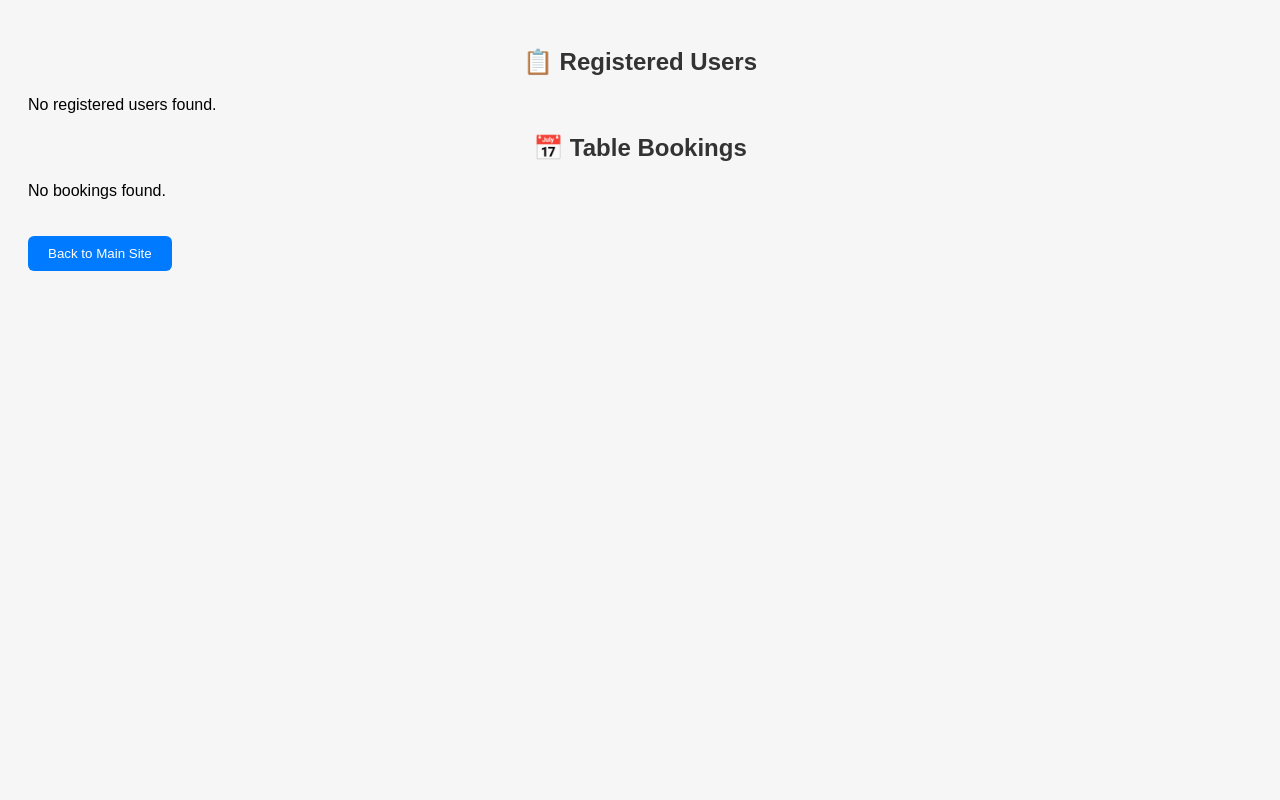
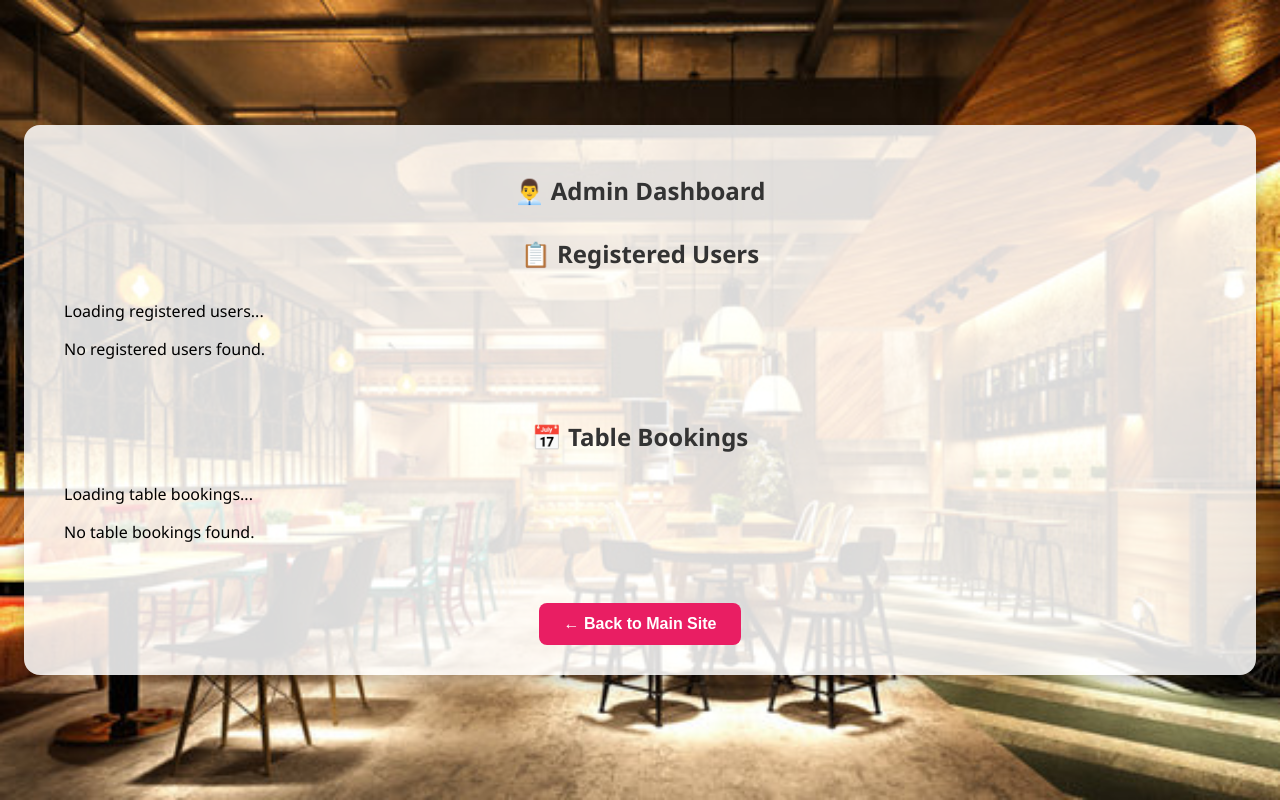
Before and after one commit to Akashmqn/foodiefind, a plain HTML site: page admin.html in a window 1280 px wide. Drawn offline with Linux system fonts and the light colour scheme.

Commit message:
Update admin.html

```diff
--- a/admin.html
+++ b/admin.html
@@ -2,25 +2,41 @@
 <html lang="en">
 <head>
   <meta charset="UTF-8">
-  <title>Admin - Registered Users & Bookings</title>
+  <title>Admin Dashboard - FoodieFinds</title>
   <style>
     body {
-      font-family: Arial, sans-serif;
-      background: #f6f6f6;
-      padding: 20px;
+      margin: 0;
+      font-family: 'Segoe UI', sans-serif;
+      background: url('images/bg.jpg') no-repeat center center fixed;
+      background-size: cover;
+      display: flex;
+      align-items: center;
+      justify-content: center;
+      height: 100vh;
+    }
+
+    .admin-container {
+      background-color: rgba(255, 255, 255, 0.85);
+      padding: 30px 40px;
+      border-radius: 16px;
+      box-shadow: 0 8px 16px rgba(0,0,0,0.2);
+      width: 90%;
+      max-width: 1200px;
+      overflow-y: auto;
+      max-height: 90vh;
     }
 
     h2 {
       text-align: center;
       color: #333;
+      margin-bottom: 30px;
     }
 
     table {
       width: 100%;
       border-collapse: collapse;
+      margin-top: 20px;
       background: white;
-      box-shadow: 0 0 10px rgba(0,0,0,0.1);
-      margin-top: 20px;
     }
 
     th, td {
@@ -30,7 +46,7 @@
     }
 
     th {
-      background-color: #333;
+      background-color: #e91e63;
       color: white;
     }
 
@@ -38,32 +54,51 @@
       background-color: #f9f9f9;
     }
 
+    .section {
+      margin-bottom: 60px;
+    }
+
     .back-button {
-      margin-top: 20px;
-      padding: 10px 20px;
-      background-color: #007bff;
+      display: block;
+      margin: 30px auto 0;
+      padding: 12px 25px;
+      background-color: #e91e63;
       color: white;
       border: none;
       cursor: pointer;
-      border-radius: 6px;
+      font-weight: bold;
+      font-size: 16px;
+      border-radius: 8px;
+      transition: background 0.3s;
+    }
+
+    .back-button:hover {
+      background-color: #c2185b;
     }
   </style>
 </head>
 <body>
 
-  <h2>📋 Registered Users</h2>
-  <div id="userTableContainer">
-    <p>Loading users...</p>
+  <div class="admin-container">
+    <h2>👨‍💼 Admin Dashboard</h2>
+
+    <!-- Registered Users Section -->
+    <div class="section" id="userTableContainer">
+      <h2>📋 Registered Users</h2>
+      <p>Loading registered users...</p>
+    </div>
+
+    <!-- Table Bookings Section -->
+    <div class="section" id="bookingTableContainer">
+      <h2>📅 Table Bookings</h2>
+      <p>Loading table bookings...</p>
+    </div>
+
+    <button onclick="window.location.href='index.html'" class="back-button">← Back to Main Site</button>
   </div>
 
-  <h2>📅 Table Bookings</h2>
-  <div id="bookingTableContainer">
-    <p>Loading bookings...</p>
-  </div>
-
-  <button onclick="window.location.href='index.html'" class="back-button">Back to Main Site</button>
-
   <script>
+    // Load Registered Users
     function loadUsers() {
       const container = document.getElementById('userTableContainer');
       const users = [];
@@ -77,11 +112,11 @@
       }
 
       if (users.length === 0) {
-        container.innerHTML = "<p>No registered users found.</p>";
+        container.innerHTML += "<p>No registered users found.</p>";
         return;
       }
 
-      let tableHTML = `
+      let userTable = `
         <table>
           <thead>
             <tr>
@@ -108,9 +143,10 @@
         </table>
       `;
 
-      container.innerHTML = tableHTML;
+      container.innerHTML = "<h2>📋 Registered Users</h2>" + userTable;
     }
 
+    // Load Table Bookings
     function loadBookings() {
       const container = document.getElementById('bookingTableContainer');
       const bookings = [];
@@ -124,11 +160,11 @@
       }
 
       if (bookings.length === 0) {
-        container.innerHTML = "<p>No bookings found.</p>";
+        container.innerHTML += "<p>No table bookings found.</p>";
         return;
       }
 
-      let tableHTML = `
+      let bookingTable = `
         <table>
           <thead>
             <tr>
@@ -152,17 +188,17 @@
                 <td>${b.date}</td>
                 <td>${b.time}</td>
                 <td>${b.guests}</td>
-                <td>${b.message || ''}</td>
+                <td>${b.message || '-'}</td>
               </tr>
             `).join('')}
           </tbody>
         </table>
       `;
 
-      container.innerHTML = tableHTML;
+      container.innerHTML = "<h2>📅 Table Bookings</h2>" + bookingTable;
     }
 
-    window.onload = function () {
+    window.onload = () => {
       loadUsers();
       loadBookings();
     };
```
